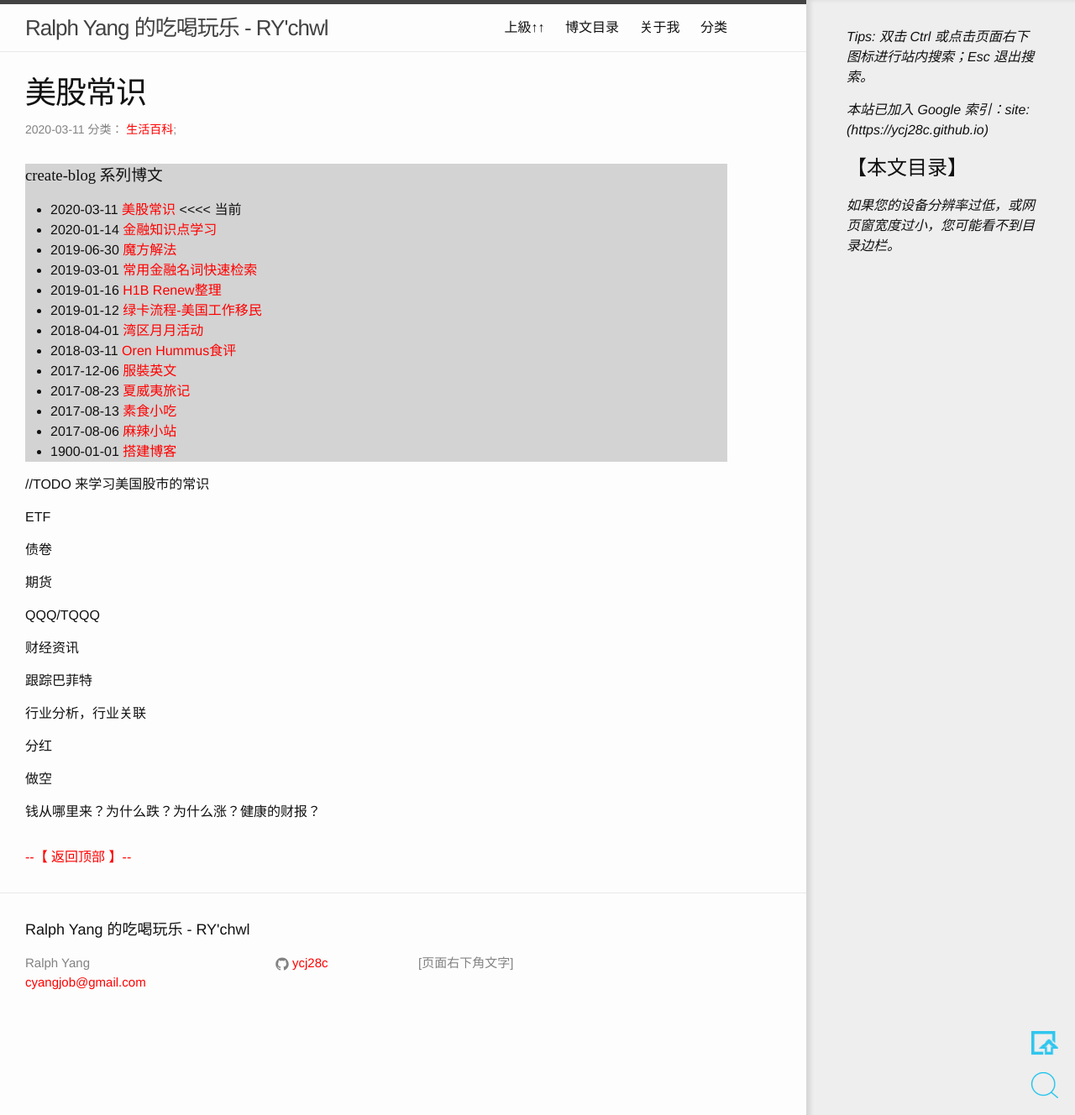
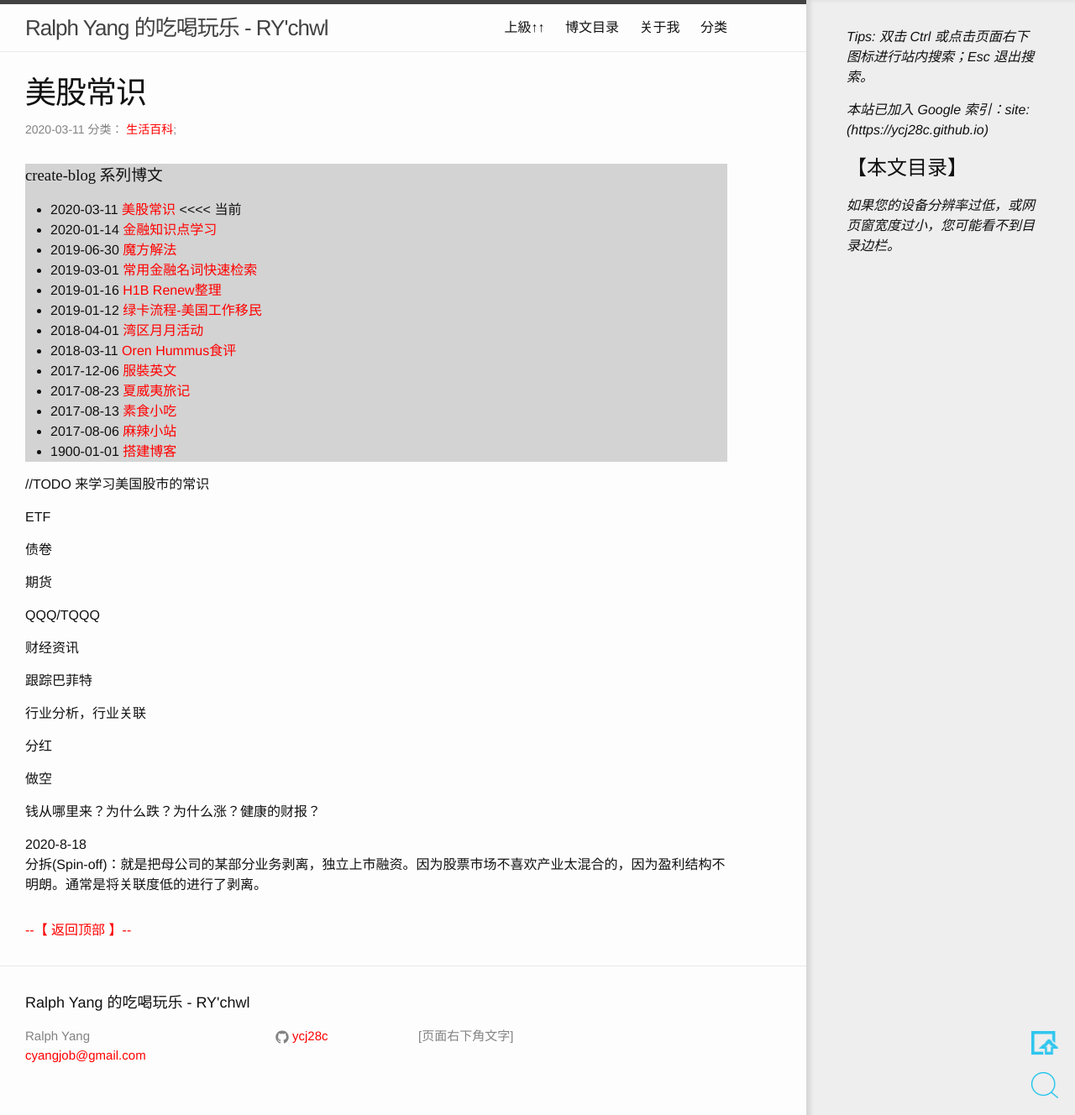
Before and after one commit to ycj28c/lifeblog, a Jekyll site: the page built from _posts/2020-03-11-us-stock-market.md, in a window 1280 px wide and 1328 px high. Shown: the whole window at 84% size. Built offline with Jekyll 4.4.1, drawn with Linux system fonts in a browser that asks for light colours; comment, search, counter and statistics services are not loaded.

Commit message:
20200818_123051

```diff
--- a/_posts/2020-03-11-us-stock-market.md
+++ b/_posts/2020-03-11-us-stock-market.md
@@ -27,3 +27,6 @@ QQQ/TQQQ
 做空
 
 钱从哪里来？为什么跌？为什么涨？健康的财报？
+
+2020-8-18
+分拆(Spin-off)：就是把母公司的某部分业务剥离，独立上市融资。因为股票市场不喜欢产业太混合的，因为盈利结构不明朗。通常是将关联度低的进行了剥离。
```
